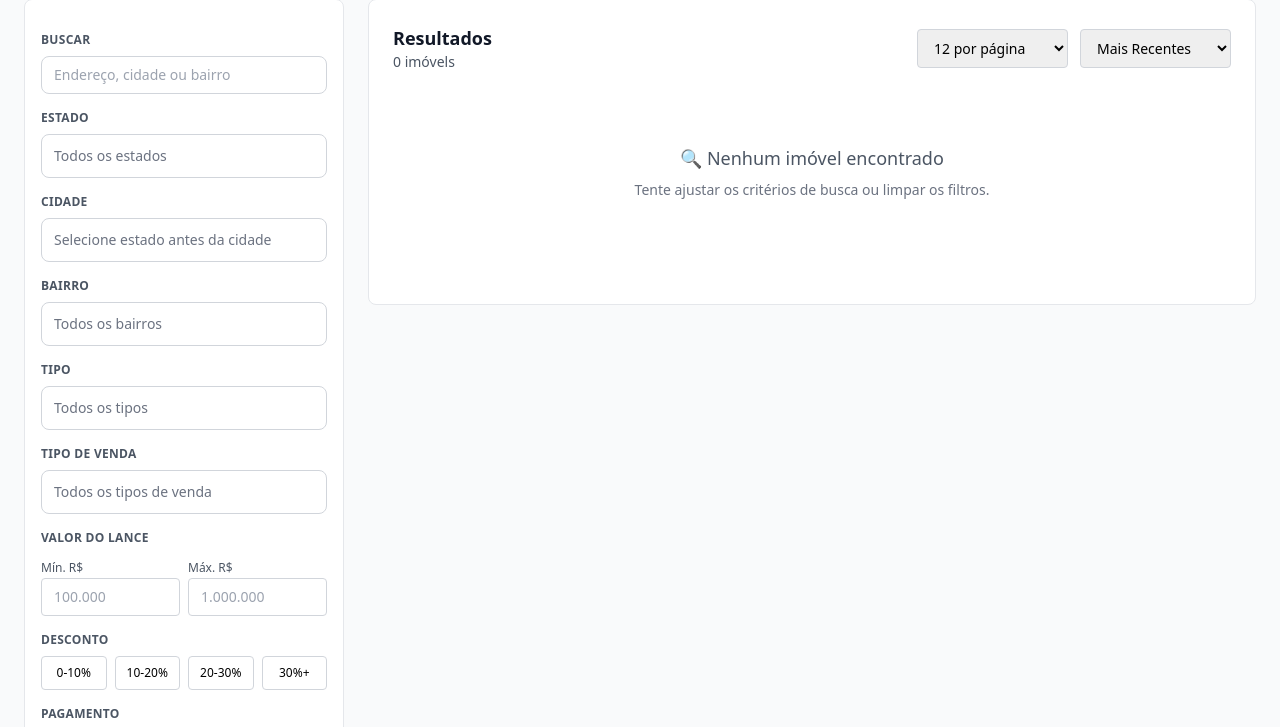
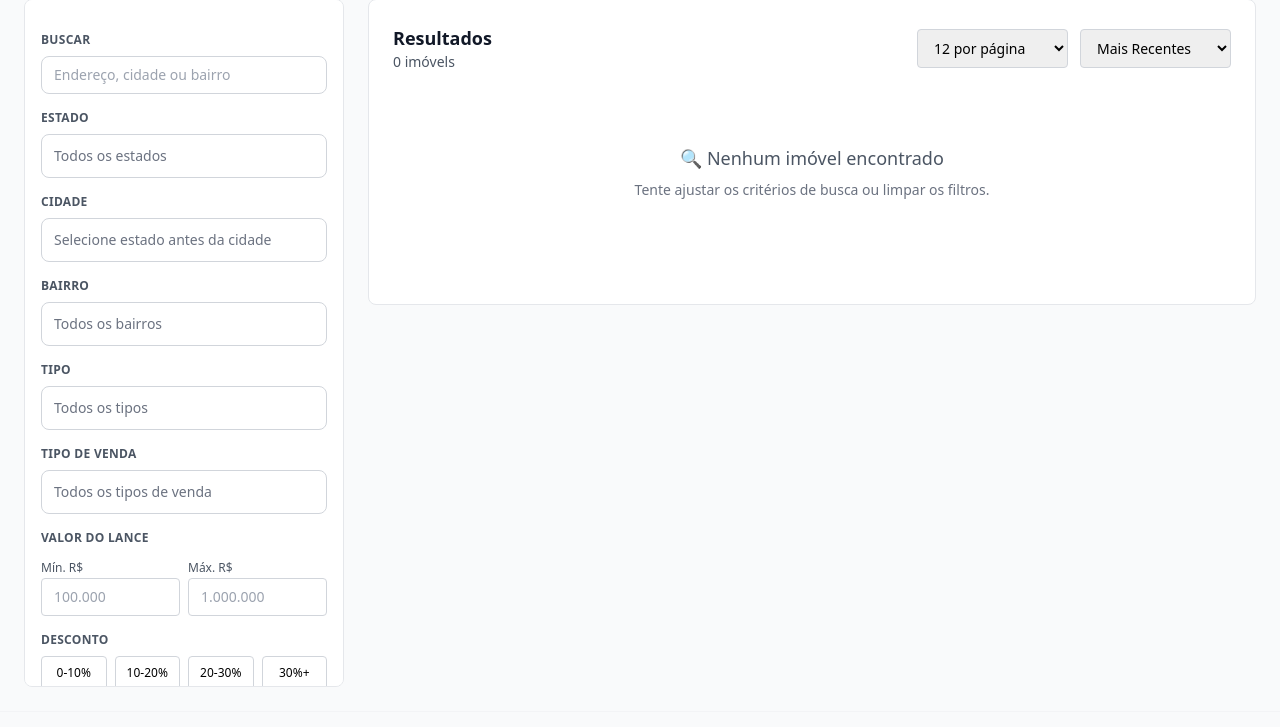
Before and after one commit to diegomesantos/lote-alvo, a Django app: page /leiloes/ in a window 1280 px wide. Shown: the part 102-829 px from the top of the page. Run offline with Django 5.2, Linux system fonts and the light colour scheme; data that the repository does not hold is empty; parts of the project's set-up code (start-up, migrations or seed data) failed here and were passed over; some libraries are stand-ins or nearby versions.

Commit message:
Fixa painel de filtros com rolagem interna a partir de lg

```diff
--- a/templates/leiloes/explorador.html
+++ b/templates/leiloes/explorador.html
@@ -21,20 +21,20 @@
 {{ filtros_ativos.despesa_condominio|json_script:"leiloes-selected-despesa-condominio" }}
 {{ filtros_ativos.despesa_tributos|json_script:"leiloes-selected-despesa-tributos" }}
 
-<div class="flex flex-col gap-4 xl:flex-row xl:gap-6" x-data="explorador_leiloes()">
+<div class="flex flex-col gap-4 lg:flex-row lg:gap-6" x-data="explorador_leiloes()">
 
   <!-- SIDEBAR: FILTROS -->
-  <aside class="w-full flex-shrink-0 xl:w-80">
+  <aside class="w-full flex-shrink-0 lg:w-80">
     <button
       type="button"
       @click="filtersOpen = !filtersOpen"
       :aria-expanded="filtersOpen.toString()"
-      class="flex w-full items-center justify-between rounded-lg border border-gray-200 bg-white px-4 py-3 text-sm font-bold text-gray-800 shadow-sm xl:hidden">
+      class="flex w-full items-center justify-between rounded-lg border border-gray-200 bg-white px-4 py-3 text-sm font-bold text-gray-800 shadow-sm lg:hidden">
       <span>Filtros</span>
       <span class="text-gray-400" x-text="filtersOpen ? 'Recolher' : 'Abrir'"></span>
     </button>
-    <div class="mt-3 rounded-lg border border-gray-200 bg-white p-4 xl:sticky xl:top-24 xl:mt-0"
-         :class="filtersOpen ? 'block' : 'hidden xl:block'">
+    <div class="mt-3 rounded-lg border border-gray-200 bg-white p-4 lg:sticky lg:top-24 lg:mt-0 lg:max-h-[calc(100vh-7rem)] lg:overflow-y-auto"
+         :class="filtersOpen ? 'block' : 'hidden lg:block'">
       <form id="filtros-form" method="get" class="space-y-4">
         <input type="hidden" name="ordenar" value="{{ filtros_ativos.ordenar }}">
         <input type="hidden" name="itens_por_pagina" value="{{ itens_por_pagina }}">
```
